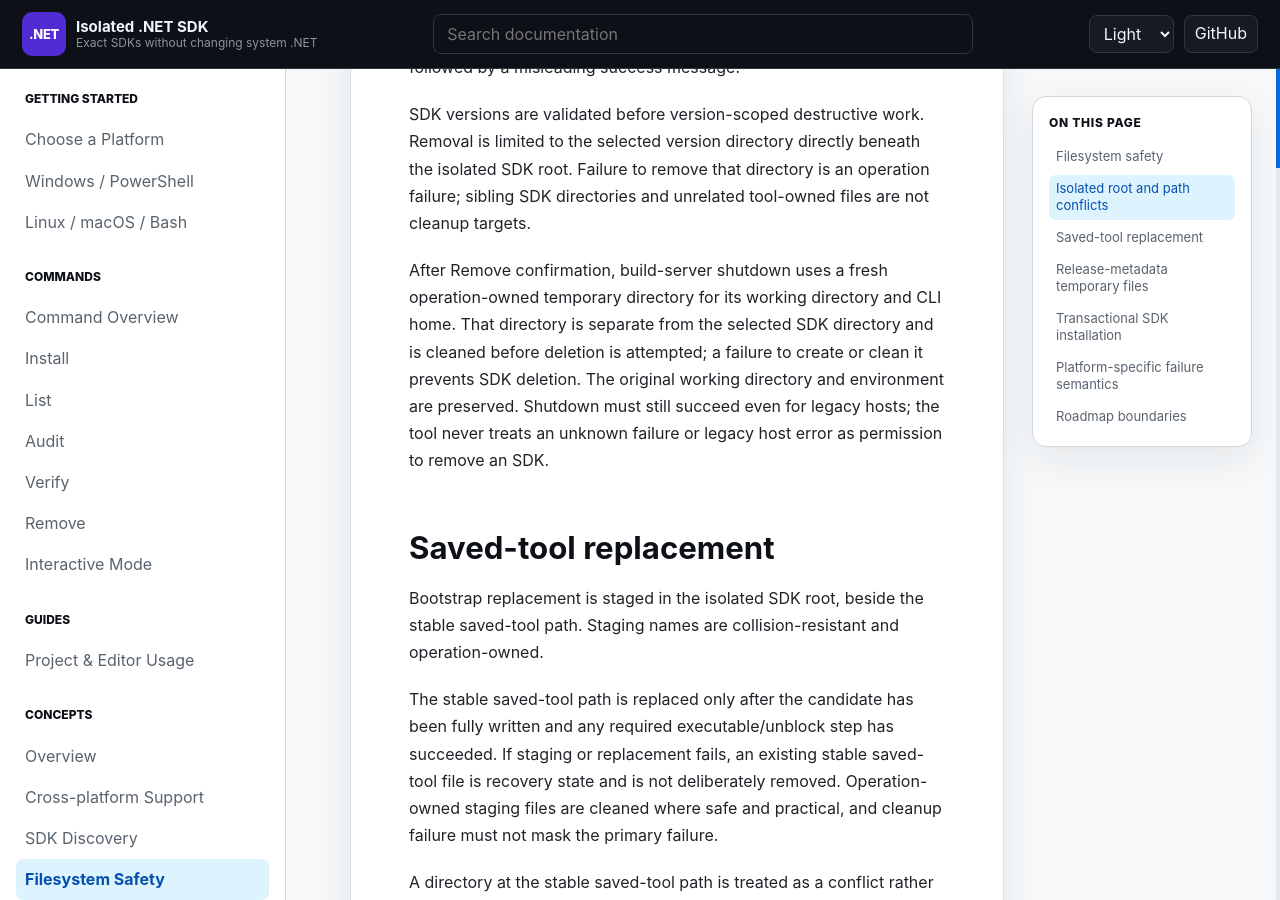
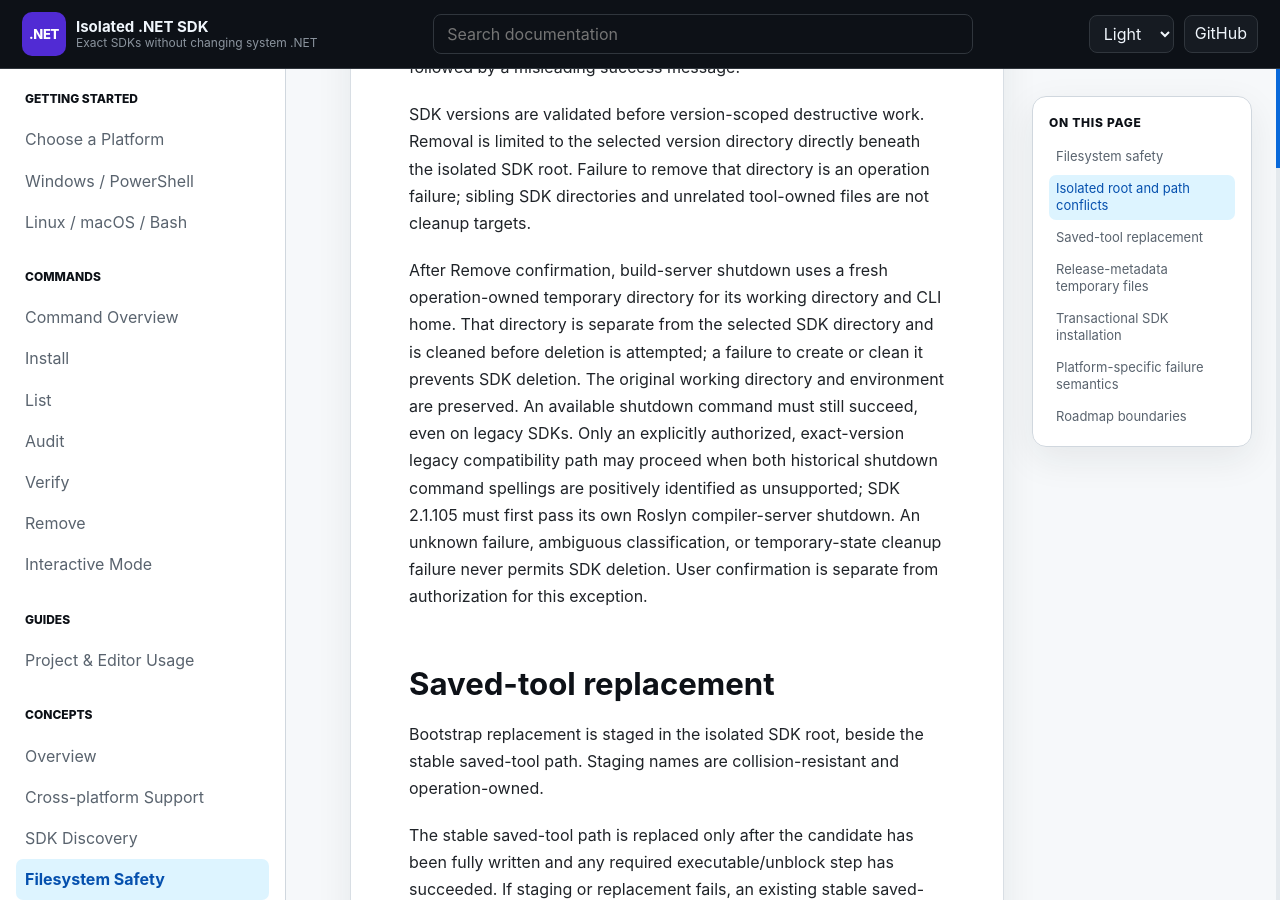
Before and after one commit to infoconex/isolated-dotnet-sdk, a Jekyll site: the page built from docs/concepts/filesystem-safety.md, in a window 1280 px wide and 900 px high, scrolled down 454 px. Built offline with Jekyll 4.4.1, drawn with Linux system fonts in a browser that asks for light colours; our own code applies the rules of GitHub Pages for plain Markdown files.

Commit message:
docs: align removal safety and parity contracts for historical opt-in (#161)

```diff
--- a/docs/concepts/filesystem-safety.md
+++ b/docs/concepts/filesystem-safety.md
@@ -8,7 +8,7 @@ The tool owns `~/dotnet-sdks` and creates that directory when needed. If the pat
 
 SDK versions are validated before version-scoped destructive work. Removal is limited to the selected version directory directly beneath the isolated SDK root. Failure to remove that directory is an operation failure; sibling SDK directories and unrelated tool-owned files are not cleanup targets.
 
-After Remove confirmation, build-server shutdown uses a fresh operation-owned temporary directory for its working directory and CLI home. That directory is separate from the selected SDK directory and is cleaned before deletion is attempted; a failure to create or clean it prevents SDK deletion. The original working directory and environment are preserved. Shutdown must still succeed even for legacy hosts; the tool never treats an unknown failure or legacy host error as permission to remove an SDK.
+After Remove confirmation, build-server shutdown uses a fresh operation-owned temporary directory for its working directory and CLI home. That directory is separate from the selected SDK directory and is cleaned before deletion is attempted; a failure to create or clean it prevents SDK deletion. The original working directory and environment are preserved. An available shutdown command must still succeed, even on legacy SDKs. Only an explicitly authorized, exact-version legacy compatibility path may proceed when both historical shutdown command spellings are positively identified as unsupported; SDK 2.1.105 must first pass its own Roslyn compiler-server shutdown. An unknown failure, ambiguous classification, or temporary-state cleanup failure never permits SDK deletion. User confirmation is separate from authorization for this exception.
 
 ## Saved-tool replacement
 
```
